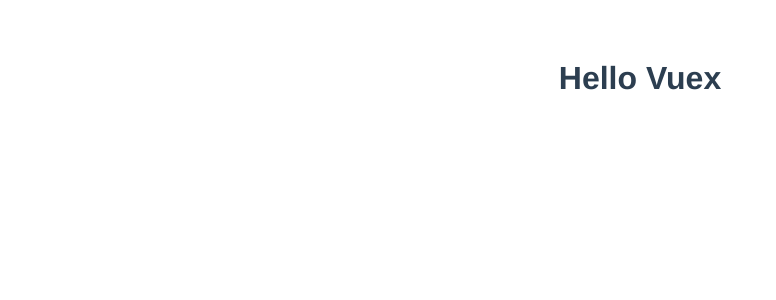
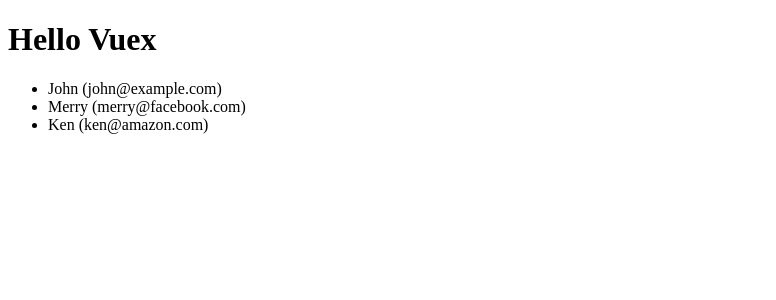
Before and after one commit to s19013/vuex-sample, a Vue app: page / in a window 1280 px wide. Shown: the top 300 px of the page, without its empty margins (0-776 px from the left). Built offline with nearby package versions, Linux system fonts and the light colour scheme.

Commit message:
userListコンポーネント設置

```diff
--- a/src/App.vue
+++ b/src/App.vue
@@ -1,31 +1,26 @@
 <template>
 	<div id="app">
 		<h1>{{$store.state.message}}</h1>
+		<UserList></UserList>
 	</div>
 </template>
 
 <script>
-
+import  UserList  from "./components/UserList.vue";
 
 export default {
   name: 'App',
   components: {
+		UserList
   },
   data() {
-	return {
+		return {
 
-	}
+		}
   },
 }
 </script>
 
 <style>
-#app {
-  font-family: Avenir, Helvetica, Arial, sans-serif;
-  -webkit-font-smoothing: antialiased;
-  -moz-osx-font-smoothing: grayscale;
-  text-align: center;
-  color: #2c3e50;
-  margin-top: 60px;
-}
+
 </style>
```
